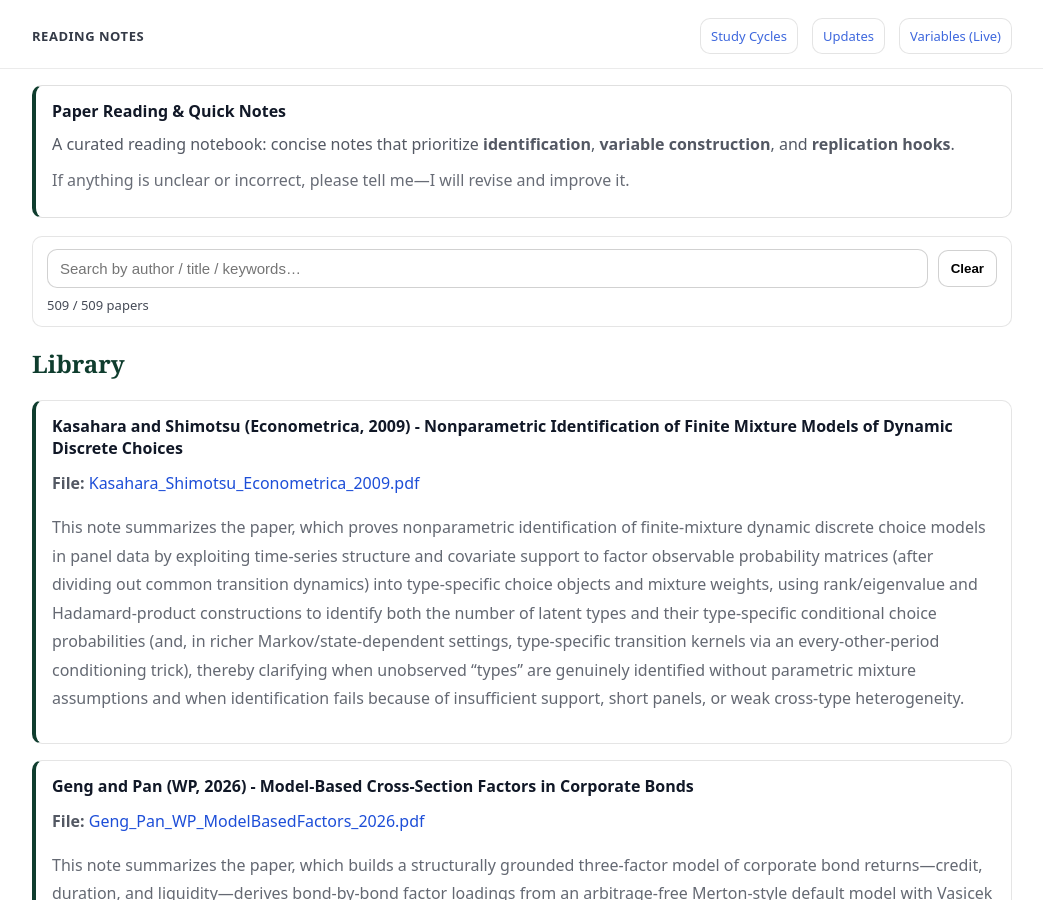
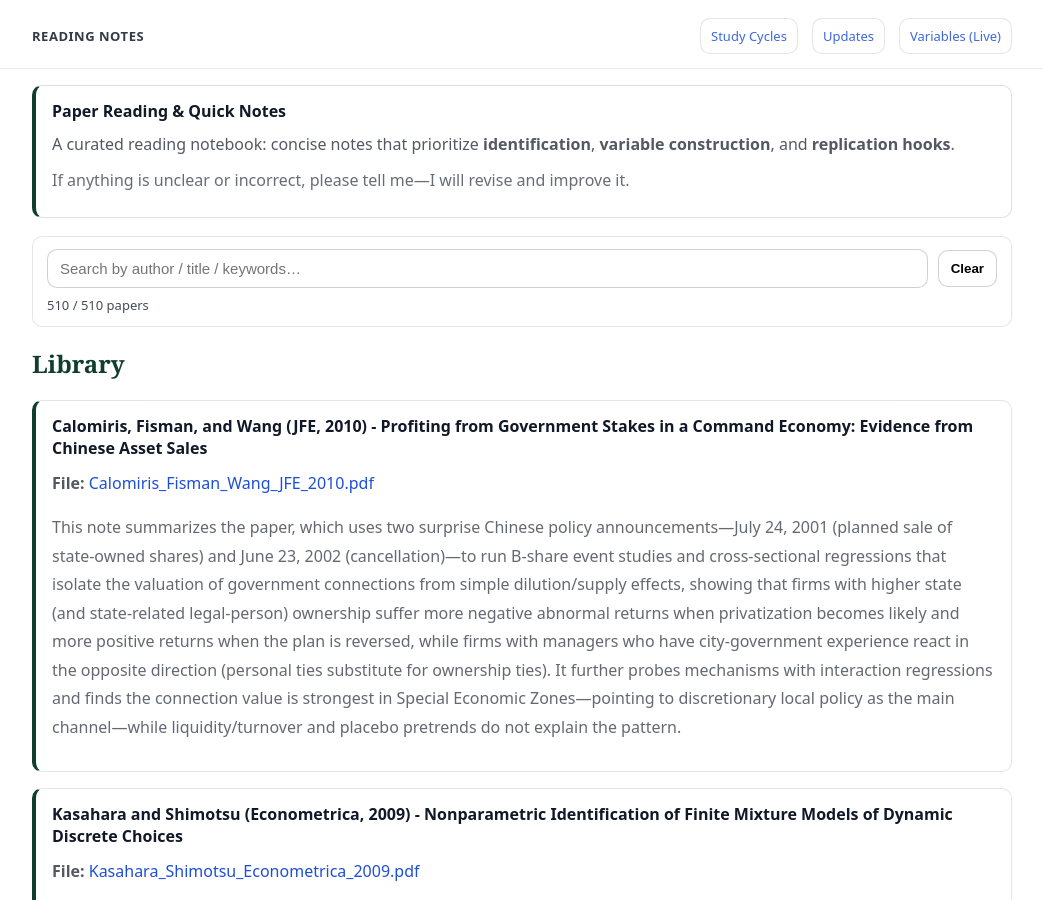
Before and after one commit to yaxinzn/study-archive, a Jekyll site: the page built from reading/index.md, in a window 1280 px wide and 900 px high. Shown: the whole window, without its empty margins (118-1161 px from the left). Built offline with Jekyll 4.4.1, drawn with Linux system fonts in a browser that asks for light colours.

Commit message:
Reading: add/update Calomiris_Fisman_Wang_JFE_2010.pdf

```diff
--- a/_data/reading.yml
+++ b/_data/reading.yml
@@ -1,3 +1,7 @@
+- title: "Calomiris, Fisman, and Wang (JFE, 2010) - Profiting from Government Stakes in a Command Economy: Evidence from Chinese Asset Sales"
+  file: "Calomiris_Fisman_Wang_JFE_2010.pdf"
+  desc: "This note summarizes the paper, which uses two surprise Chinese policy announcements—July 24, 2001 (planned sale of state-owned shares) and June 23, 2002 (cancellation)—to run B-share event studies and cross-sectional regressions that isolate the valuation of government connections from simple dilution/supply effects, showing that firms with higher state (and state-related legal-person) ownership suffer more negative abnormal returns when privatization becomes likely and more positive returns when the plan is reversed, while firms with managers who have city-government experience react in the opposite direction (personal ties substitute for ownership ties). It further probes mechanisms with interaction regressions and finds the connection value is strongest in Special Economic Zones—pointing to discretionary local policy as the main channel—while liquidity/turnover and placebo pretrends do not explain the pattern."
+
 - title: "Kasahara and Shimotsu (Econometrica, 2009) - Nonparametric Identification of Finite Mixture Models of Dynamic Discrete Choices"
   file: "Kasahara_Shimotsu_Econometrica_2009.pdf"
   desc: "This note summarizes the paper, which proves nonparametric identification of finite-mixture dynamic discrete choice models in panel data by exploiting time-series structure and covariate support to factor observable probability matrices (after dividing out common transition dynamics) into type-specific choice objects and mixture weights, using rank/eigenvalue and Hadamard-product constructions to identify both the number of latent types and their type-specific conditional choice probabilities (and, in richer Markov/state-dependent settings, type-specific transition kernels via an every-other-period conditioning trick), thereby clarifying when unobserved “types” are genuinely identified without parametric mixture assumptions and when identification fails because of insufficient support, short panels, or weak cross-type heterogeneity."
```
Also changed, not shown: 1 other file.
